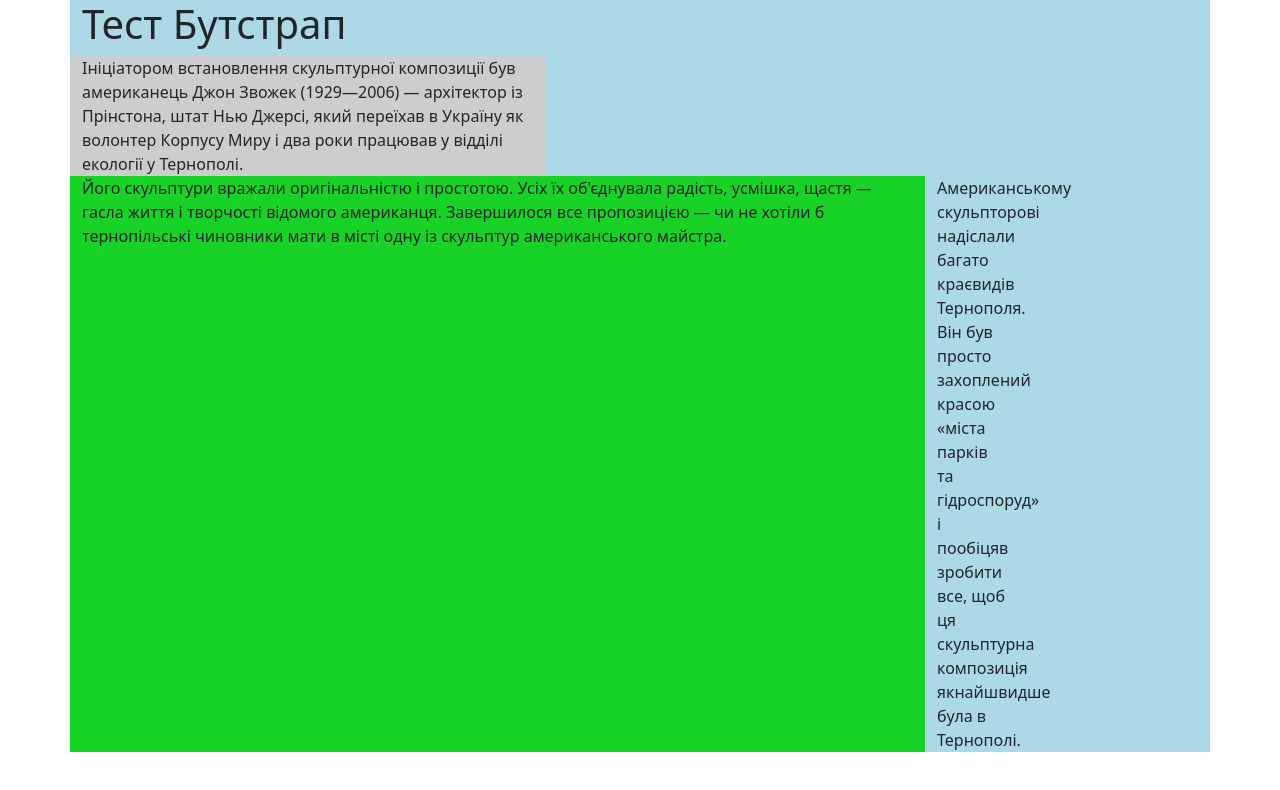
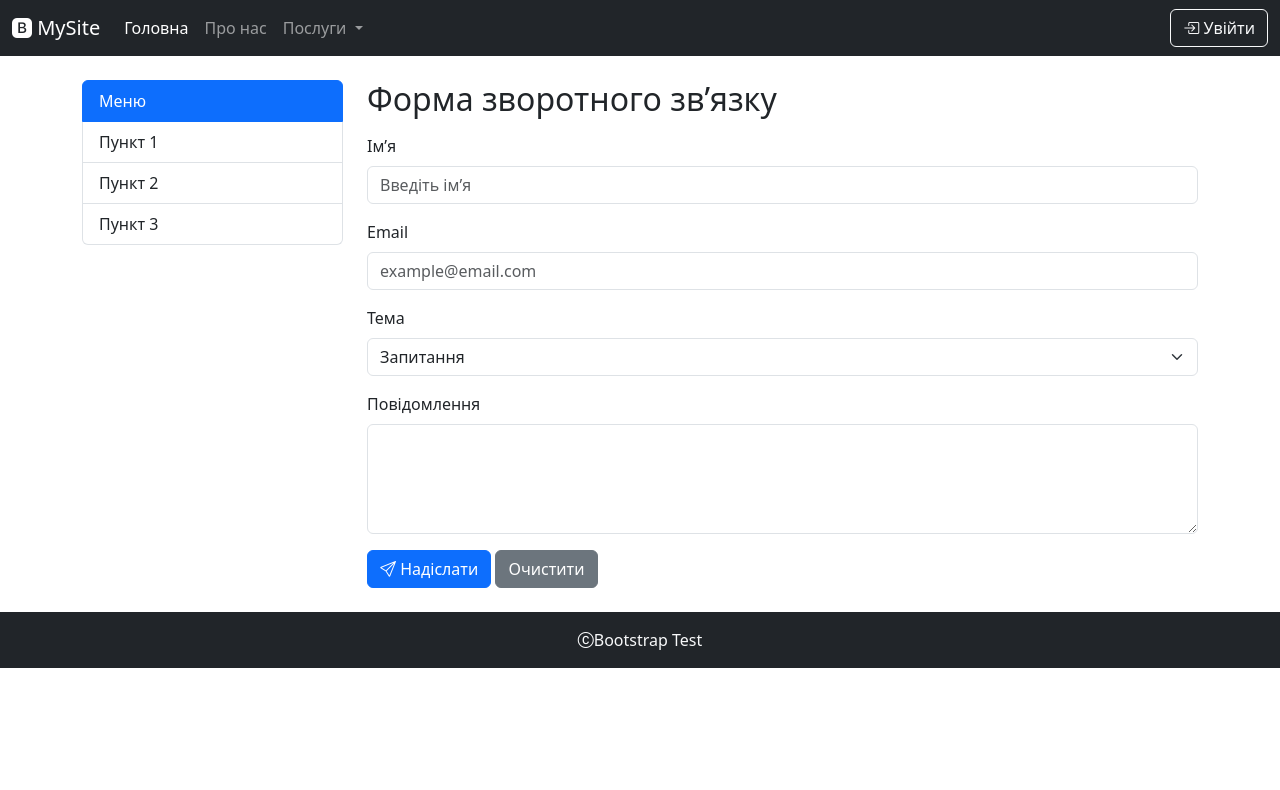
Before and after one commit to nataliianadychpp2024-hash/Bootstrap, a plain HTML site: page index.html in a window 1280 px wide. Drawn offline with nearby package versions, Linux system fonts and the light colour scheme; files that its build step writes are made by us from their sources.

Commit message:
Update index.html

```diff
--- a/index.html
+++ b/index.html
@@ -1,24 +1,119 @@
-<!DOCKTYPE html>
-<html>
+<!DOCTYPE html>
+<html lang="uk">
 <head>
-  <meta charset="utf-8" >
-  <title>Bootstrap</title>
-  <link href="css/bootstrap.css" rel="stylesheet">
-  <link href="css/style.css" rel="stylesheet">
+  <meta charset="UTF-8">
+  <title>Bootstrap сторінка</title>
+
+  <!-- Bootstrap CSS -->
+  <link href="css/bootstrap.min.css" rel="stylesheet">
+
+  <!-- Bootstrap Icons -->
+  <link href="https://cdn.jsdelivr.net/npm/bootstrap-icons/font/bootstrap-icons.css" rel="stylesheet">
+</head>
+
+<body>
+
+<nav class="navbar navbar-expand-lg navbar-dark bg-dark">
+  <div class="container-fluid">
+    <a class="navbar-brand" href="#">
+      <i class="bi bi-bootstrap-fill"></i> MySite
+    </a>
+
+    <button class="navbar-toggler" type="button" data-bs-toggle="collapse" data-bs-target="#navbarNav">
+      <span class="navbar-toggler-icon"></span>
+    </button>
+
+    <div class="collapse navbar-collapse" id="navbarNav">
+      <ul class="navbar-nav me-auto">
+        <li class="nav-item"><a class="nav-link active" href="#">Головна</a></li>
+        <li class="nav-item"><a class="nav-link" href="#">Про нас</a></li>
 
 
-</head>
-<body>
-  <div class="container block">
-    <h1>Тест Бутстрап</h1>
-    <div class="row">
-      <div class="col-5 box1">Ініціатором встановлення скульптурної композиції був американець Джон Звожек (1929—2006) — архітектор із Прінстона, штат Нью Джерсі, який переїхав в Україну як волонтер Корпусу Миру і два роки працював у відділі екології у Тернополі. </div>
-      <div class="col-9 box2">Його скульптури вражали оригінальністю і простотою. Усіх їх об'єднувала радість, усмішка, щастя — гасла життя і творчості відомого американця. Завершилося все пропозицією — чи не хотіли б тернопільські чиновники мати в місті одну із скульптур американського майстра. </div>
-      <div class="col-1 box3">Американському скульпторові надіслали багато краєвидів Тернополя. Він був просто захоплений красою «міста парків та гідроспоруд» і пообіцяв зробити все, щоб ця скульптурна композиція якнайшвидше була в Тернополі. </div>
+        <li class="nav-item dropdown">
+          <a class="nav-link dropdown-toggle" href="#" data-bs-toggle="dropdown">
+            Послуги
+          </a>
+          <ul class="dropdown-menu">
+            <li><a class="dropdown-item" href="#">Дизайн</a></li>
+            <li><a class="dropdown-item" href="#">Розробка</a></li>
+            <li><a class="dropdown-item" href="#">Підтримка</a></li>
+          </ul>
+        </li>
+      </ul>
+
+      <button class="btn btn-outline-light">
+        <i class="bi bi-box-arrow-in-right"></i> Увійти
+      </button>
     </div>
   </div>
+</nav>
 
 
-  <script src="js/bootstrap.js"></script>
+<div class="container mt-4">
+  <div class="row">
+
+
+    <aside class="col-md-3">
+      <div class="list-group">
+        <a href="#" class="list-group-item list-group-item-action active">
+          Меню
+        </a>
+        <a href="#" class="list-group-item">Пункт 1</a>
+        <a href="#" class="list-group-item">Пункт 2</a>
+        <a href="#" class="list-group-item">Пункт 3</a>
+      </div>
+    </aside>
+
+
+    <main class="col-md-9">
+      <h2>Форма зворотного зв’язку</h2>
+
+      <form class="mt-3">
+        <div class="mb-3">
+          <label class="form-label">Ім’я</label>
+          <input type="text" class="form-control" placeholder="Введіть ім’я">
+        </div>
+
+        <div class="mb-3">
+          <label class="form-label">Email</label>
+          <input type="email" class="form-control" placeholder="example@email.com">
+        </div>
+
+        <div class="mb-3">
+          <label class="form-label">Тема</label>
+          <select class="form-select">
+            <option>Запитання</option>
+            <option>Пропозиція</option>
+            <option>Скарга</option>
+          </select>
+        </div>
+
+        <div class="mb-3">
+          <label class="form-label">Повідомлення</label>
+          <textarea class="form-control" rows="4"></textarea>
+        </div>
+
+        <button type="submit" class="btn btn-primary">
+          <i class="bi bi-send"></i> Надіслати
+        </button>
+        <button type="reset" class="btn btn-secondary">
+          Очистити
+        </button>
+      </form>
+    </main>
+
+  </div>
+</div>
+
+
+<footer class="bg-dark text-light text-center p-3 mt-4">
+  <p class="mb-0">
+    <i class="bi bi-c-circle"></i>Bootstrap Test
+  </p>
+</footer>
+
+
+<script src="js/bootstrap.js"></script>
+
 </body>
 </html>
```
